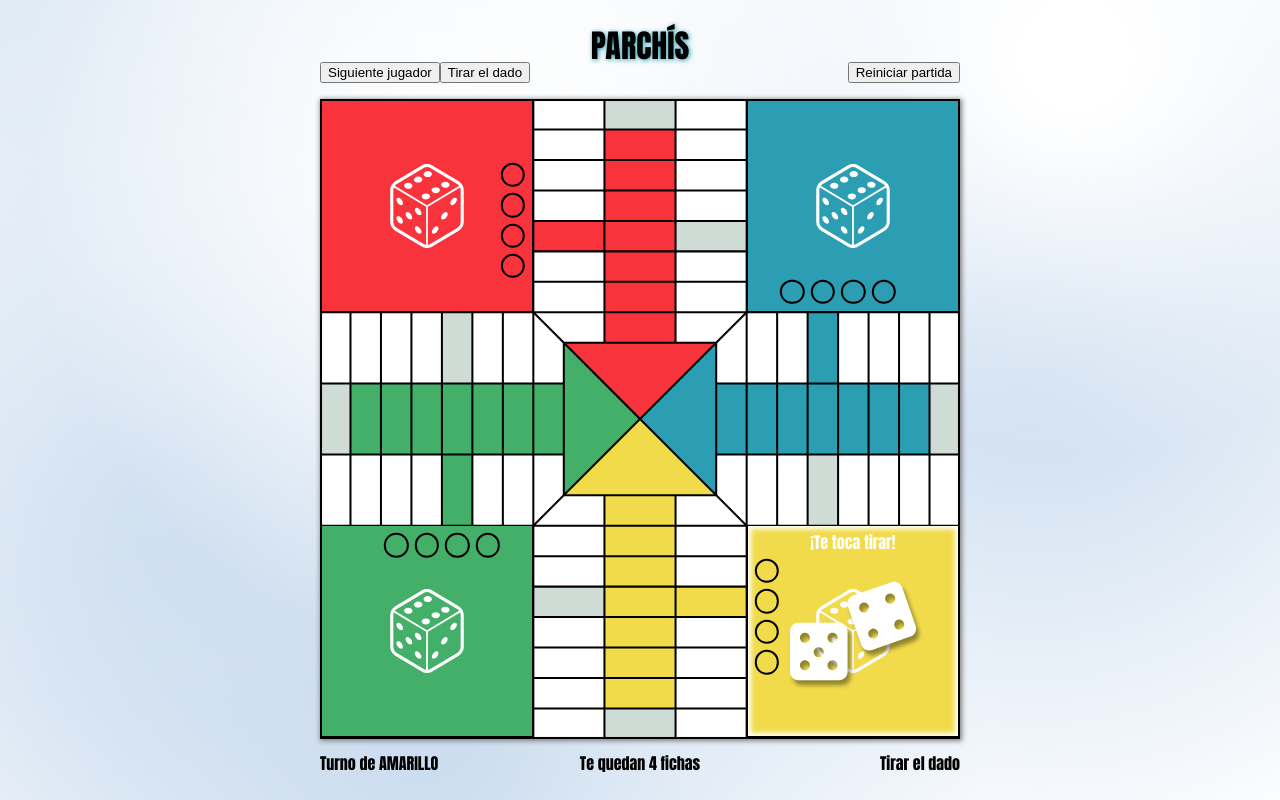
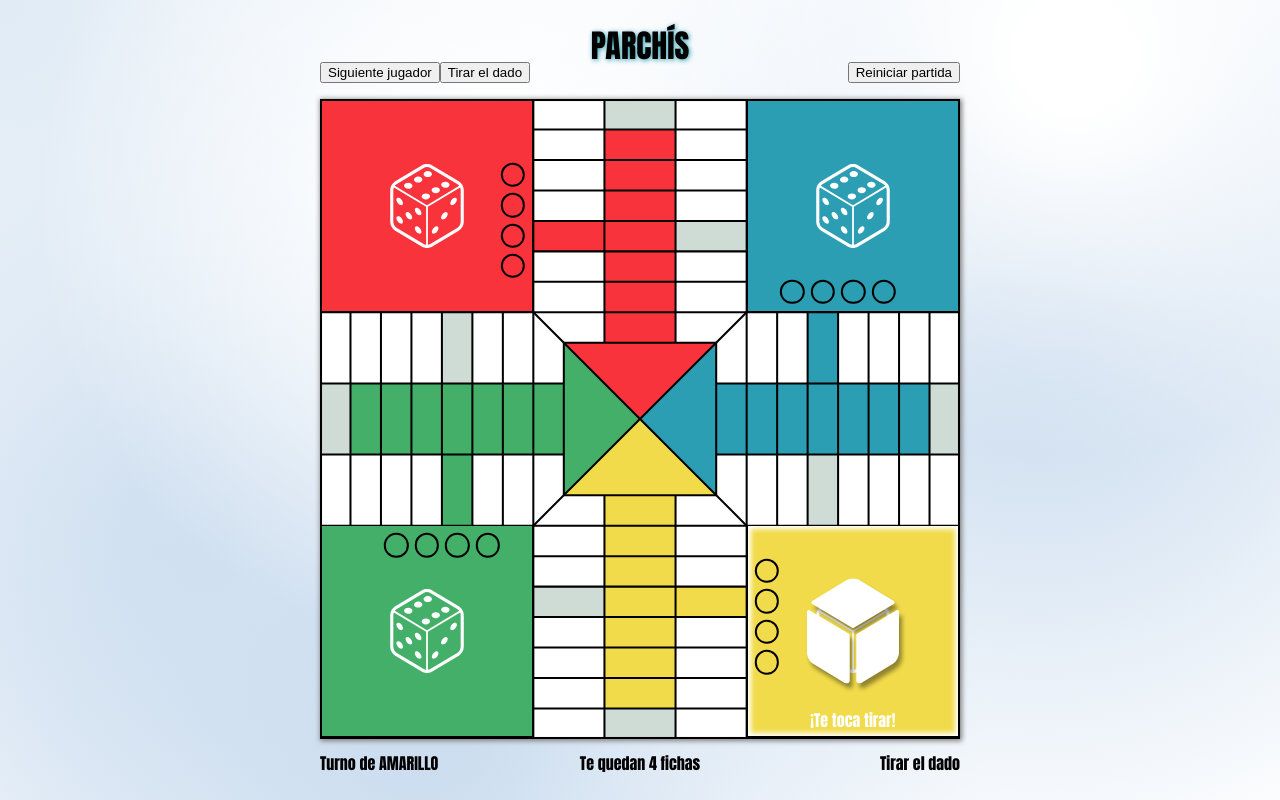
Before and after one commit to andpramor/parchis, a React (Vite) app: page / in a window 1280 px wide. Built offline with nearby package versions, Linux system fonts and the light colour scheme.

Commit message:
Turn message visible (green and yellow homes showing it bottom)

```diff
--- a/src/components/ColorHome/ColorHome.css
+++ b/src/components/ColorHome/ColorHome.css
@@ -45,7 +45,7 @@
   top: 50%;
   left: 50%;
   transform: translate(-50%, -50%);
-  width: 60%;
+  width: 50%;
   height: auto;
   fill: transparent;
   transition: fill 0.5s, filter 0.5s;
@@ -60,18 +60,31 @@
   position: absolute;
   color: transparent;
   font-weight: bold;
-  top: -1rem;
   left: 0;
   width: 100%;
   text-align: center;
-  transition: top 0.3s, color 0.3s;
+  transition: top 0.3s, bottom 0.3s, color 0.3s;
   pointer-events: none;
   cursor: default;
   user-select: none;
 }
-
+.blueHome .colorHome--roll,
+.redHome .colorHome--roll {
+  top: -1rem;
+}
+.greenHome .colorHome--roll,
+.yellowHome .colorHome--roll {
+  bottom: -1rem;
+}
+.blueHome .colorHome--roll.showRoll,
+.redHome .colorHome--roll.showRoll {
+  top: 8px;
+}
+.greenHome .colorHome--roll.showRoll,
+.yellowHome .colorHome--roll.showRoll {
+  bottom: 8px;
+}
 .colorHome--roll.showRoll {
-  top: 8px;
   color: white;
 }
 
--- a/src/components/ColorHome/ColorHome.jsx
+++ b/src/components/ColorHome/ColorHome.jsx
@@ -3,11 +3,8 @@ import './ColorHome.css'
 export const ColorHome = ({ color, turn }) => {
   return (
     <div className={`colorHome ${turn ? 'colorHome--turn' : ''} ${color}Home`}>
-      <svg xmlns='http://www.w3.org/2000/svg' viewBox='0 0 50.346 50.346'>
-        <g>
-          <path d='M50.155,23.082L44.828,7.783c-0.476-1.365-1.767-2.282-3.211-2.282c-0.381,0-0.757,0.063-1.118,0.189l-15.3,5.327 c-0.857,0.299-1.547,0.914-1.942,1.731c-0.396,0.818-0.448,1.74-0.149,2.598l5.327,15.3c0.476,1.364,1.766,2.282,3.21,2.282 c0.381,0,0.758-0.064,1.119-0.19l15.298-5.327c0.858-0.298,1.549-0.913,1.943-1.73C50.4,24.863,50.454,23.94,50.155,23.082z M30.286,17.718c-1.043,0.363-2.183-0.188-2.546-1.231c-0.363-1.043,0.188-2.183,1.231-2.547c1.043-0.363,2.183,0.188,2.546,1.231 C31.88,16.214,31.329,17.354,30.286,17.718z M33.903,28.106c-1.043,0.363-2.183-0.188-2.546-1.231s0.188-2.183,1.231-2.546 s2.183,0.188,2.546,1.231S34.946,27.743,33.903,28.106z M40.674,14.1c-1.043,0.363-2.183-0.188-2.546-1.231 c-0.363-1.043,0.188-2.183,1.231-2.546c1.043-0.363,2.183,0.188,2.546,1.231S41.717,13.737,40.674,14.1z M44.292,24.489 c-1.043,0.363-2.183-0.188-2.547-1.231c-0.363-1.043,0.188-2.183,1.231-2.546c1.043-0.363,2.183,0.188,2.546,1.231 C45.886,22.985,45.335,24.125,44.292,24.489z' />
-          <path d='M19.6,21.845H3.4c-1.875,0-3.4,1.525-3.4,3.4v16.199c0,1.875,1.525,3.4,3.4,3.4H19.6c1.875,0,3.4-1.525,3.4-3.4V25.246 C23,23.371,21.475,21.845,19.6,21.845z M6,40.845c-1.105,0-2-0.895-2-2c0-1.105,0.895-2,2-2s2,0.895,2,2 C8,39.95,7.105,40.845,6,40.845z M6,29.845c-1.105,0-2-0.895-2-2c0-1.105,0.895-2,2-2s2,0.895,2,2C8,28.95,7.105,29.845,6,29.845z M11.5,35.679c-1.105,0-2-0.895-2-2s0.895-2,2-2s2,0.895,2,2S12.605,35.679,11.5,35.679z M17,40.845c-1.105,0-2-0.895-2-2 c0-1.105,0.895-2,2-2s2,0.895,2,2C19,39.95,18.105,40.845,17,40.845z M17,29.845c-1.105,0-2-0.895-2-2c0-1.105,0.895-2,2-2 s2,0.895,2,2C19,28.95,18.105,29.845,17,29.845z' />
-        </g>
+      <svg viewBox='-32 0 512 512' xmlns='http://www.w3.org/2000/svg'>
+        <path d='M422.19 109.95L256.21 9.07c-19.91-12.1-44.52-12.1-64.43 0L25.81 109.95c-5.32 3.23-5.29 11.27.06 14.46L224 242.55l198.14-118.14c5.35-3.19 5.38-11.22.05-14.46zm13.84 44.63L240 271.46v223.82c0 12.88 13.39 20.91 24.05 14.43l152.16-92.48c19.68-11.96 31.79-33.94 31.79-57.7v-197.7c0-6.41-6.64-10.43-11.97-7.25zM0 161.83v197.7c0 23.77 12.11 45.74 31.79 57.7l152.16 92.47c10.67 6.48 24.05-1.54 24.05-14.43V271.46L11.97 154.58C6.64 151.4 0 155.42 0 161.83z' />
       </svg>
       <p className={`colorHome--roll ${turn ? 'showRoll' : ''}`}>¡Te toca tirar!</p>
       {/* <p className='colorHome--move'>¡Te toca mover!</p> */}
```
Also changed, not shown: 1 other file (tests, documents, lock files or other folders).
